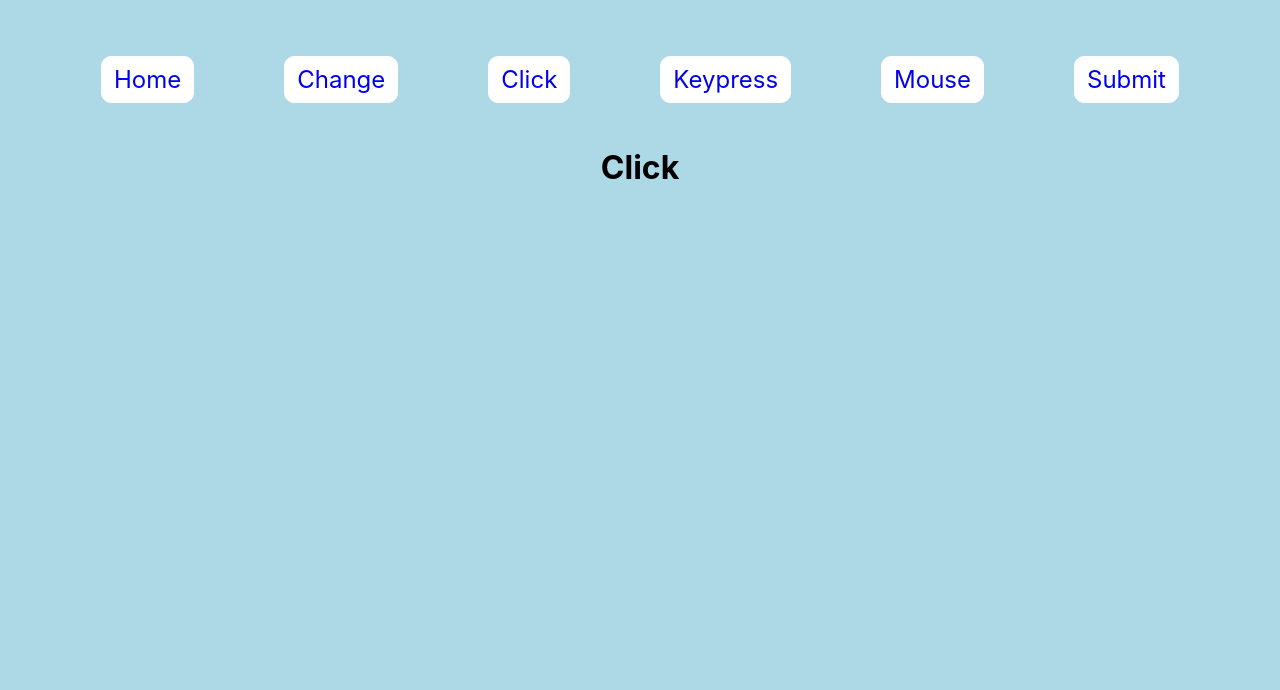
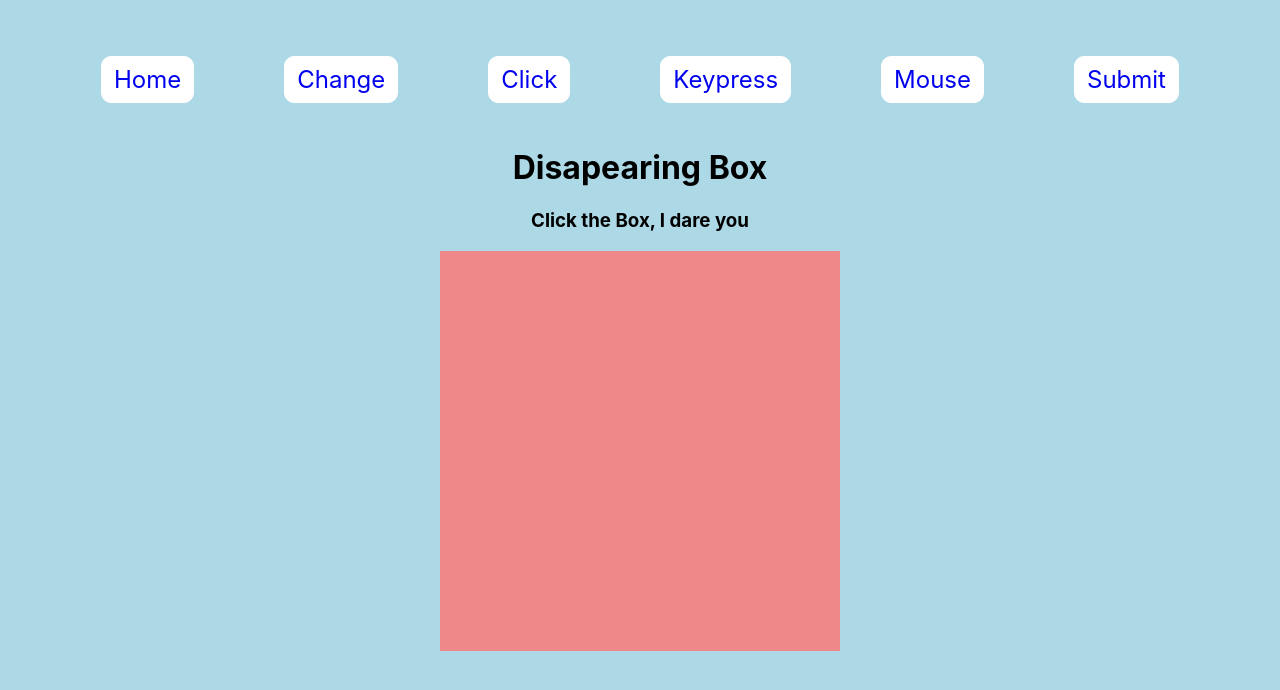
Before and after one commit to The-Software-Guild/assessment1-node-jmchiang1, a React (Create React App) app in the folder Section-Two/my-app/: page /Click in a window 1280 px wide. Shown: the top 690 px of the page. Built offline with nearby package versions, Linux system fonts and the light colour scheme.

Commit message:
section3-partA-Click is complete

```diff
--- /dev/null
+++ b/Section-Two/my-app/src/Components/Click.css
@@ -0,0 +1,7 @@
+.red-box {
+    height: 400px;
+    width: 400px;
+    background-color: #ef8989;
+    margin: auto;
+    display: block;
+}
--- a/Section-Two/my-app/src/Components/Click.js
+++ b/Section-Two/my-app/src/Components/Click.js
@@ -1,11 +1,23 @@
-import React from 'react'
+import React, { useState } from "react";
+import "./Click.css";
 
 function Click() {
-    return (
-        <div>
-            <h1>Click</h1>
-        </div>
-    )
+  const [show, setShow] = useState(true);
+
+  const handleToggle = () => setShow(!show);
+
+  return (
+    <div>
+      <h1>Disapearing Box</h1>
+      <h3>Click the Box, I dare you</h3>
+      <div
+        id="box"
+        className="red-box"
+        onClick={handleToggle}
+        style={{ visibility: show ? "visible" : "hidden" }}
+      ></div>
+    </div>
+  );
 }
 
-export default Click
+export default Click;
```
